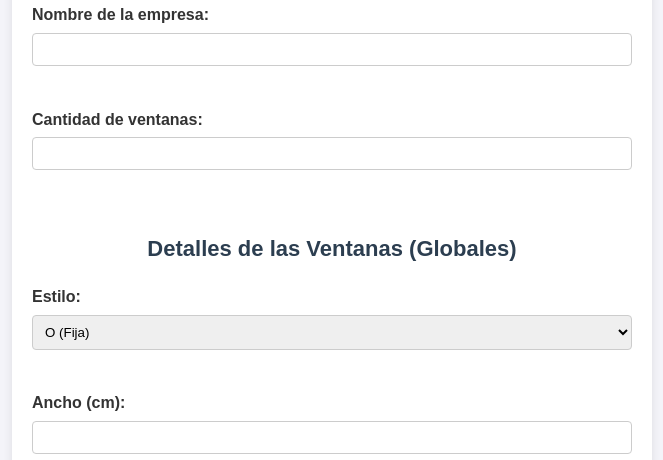
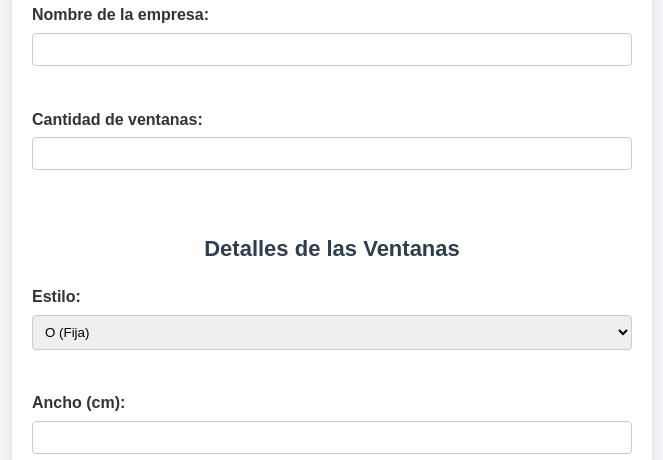
Before and after one commit to I-AKBAR-I/Proyecto_Cotizacion, a Flask app: page /cotizacion in a window 1280 px wide. Shown: the part 300-760 px from the top of the page, without its empty margins (308-971 px from the left). Run offline with Flask 3, Linux system fonts and the light colour scheme.

Commit message:
Update cotizacion.html
cambio de diseño

```diff
--- a/app/templates/cotizacion.html
+++ b/app/templates/cotizacion.html
@@ -19,7 +19,7 @@
         <label for="cantidad_ventanas">Cantidad de ventanas:</label>
         <input type="number" id="cantidad_ventanas" name="cantidad_ventanas" min="1" required><br><br>
 
-        <h2>Detalles de las Ventanas (Globales)</h2>
+        <h2>Detalles de las Ventanas </h2>
 
         <label for="estilo">Estilo:</label>
         <select name="estilo" required>
```
